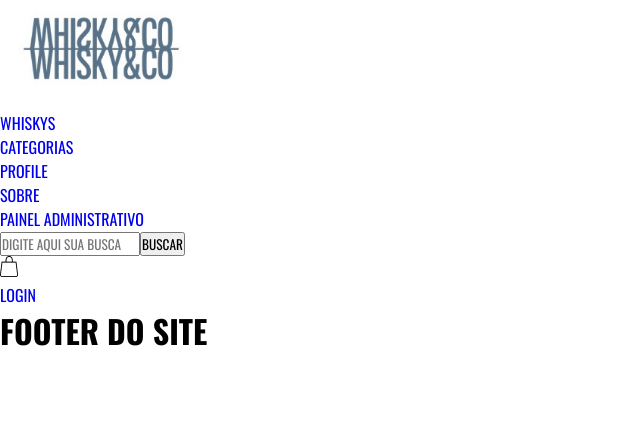
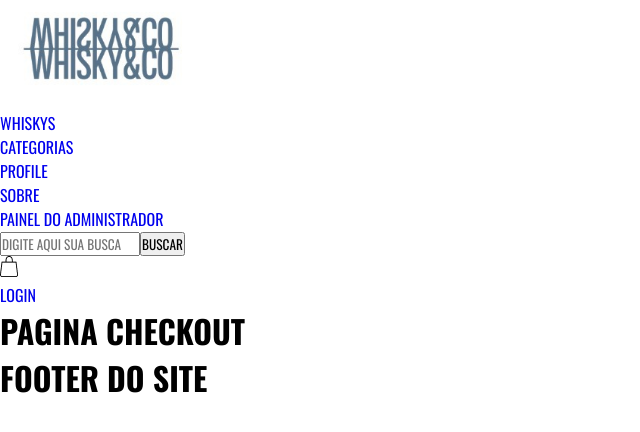
Before and after one commit to Silvio-Arem/whiskyAndCo, a React (Create React App) app: page /checkout in a window 1280 px wide. Shown: the top 432 px of the page, without its empty margins (0-640 px from the left). Built offline with nearby package versions, Linux system fonts and the light colour scheme.

Commit message:
feat: created Checkout page

```diff
--- /dev/null
+++ b/src/Pages/Checkout/index.tsx
@@ -0,0 +1,9 @@
+function Checkout() {
+    return (
+      <div className="Checkout">
+        <h1>Pagina Checkout</h1>
+      </div>
+    );
+  }
+
+  export default Checkout;
--- a/src/Routes.tsx
+++ b/src/Routes.tsx
@@ -4,6 +4,7 @@ import Profile from "./Pages/Profile"
 import Admin from "./Pages/Admin"
 import Products from "./Pages/Products"
 import Login from "./Pages/Login"
+import Checkout from "./Pages/Checkout"
 
 export default function routes() {
     return (
@@ -14,6 +15,7 @@ export default function routes() {
             <Route path="/admin" element={<Admin />} />
             <Route path="/products" element={<Products />} />
             <Route path="/login" element={<Login />} />
+            <Route path="/checkout" element={<Checkout />} />
         </WrapperRoutes>
 
     )
--- a/src/components/Nav/index.tsx
+++ b/src/components/Nav/index.tsx
@@ -8,7 +8,7 @@ export default function Nav() {
           <li><Link to="#">Categorias</Link></li>
           <li><Link to="/profile">Profile</Link></li>
           <li><Link to="#">Sobre</Link></li>
-          <li><Link to="/admin">Painel Administrativo</Link></li>
+          <li><Link to="/admin">Painel do Administrador</Link></li>
         </ul>
       </nav>
     );
--- a/src/components/ShoppingCart/index.tsx
+++ b/src/components/ShoppingCart/index.tsx
@@ -4,7 +4,7 @@ import CartIcon from "../../assets/icons/cart-icon.png";
 export default function ShoppingCart() {
     return (
         <div className="carrinho">
-            <a href="/carrinho">
+            <a href="/checkout">
                 <img src={CartIcon} alt="Ícone da minha sacola" />
             </a>
         </div>
```
